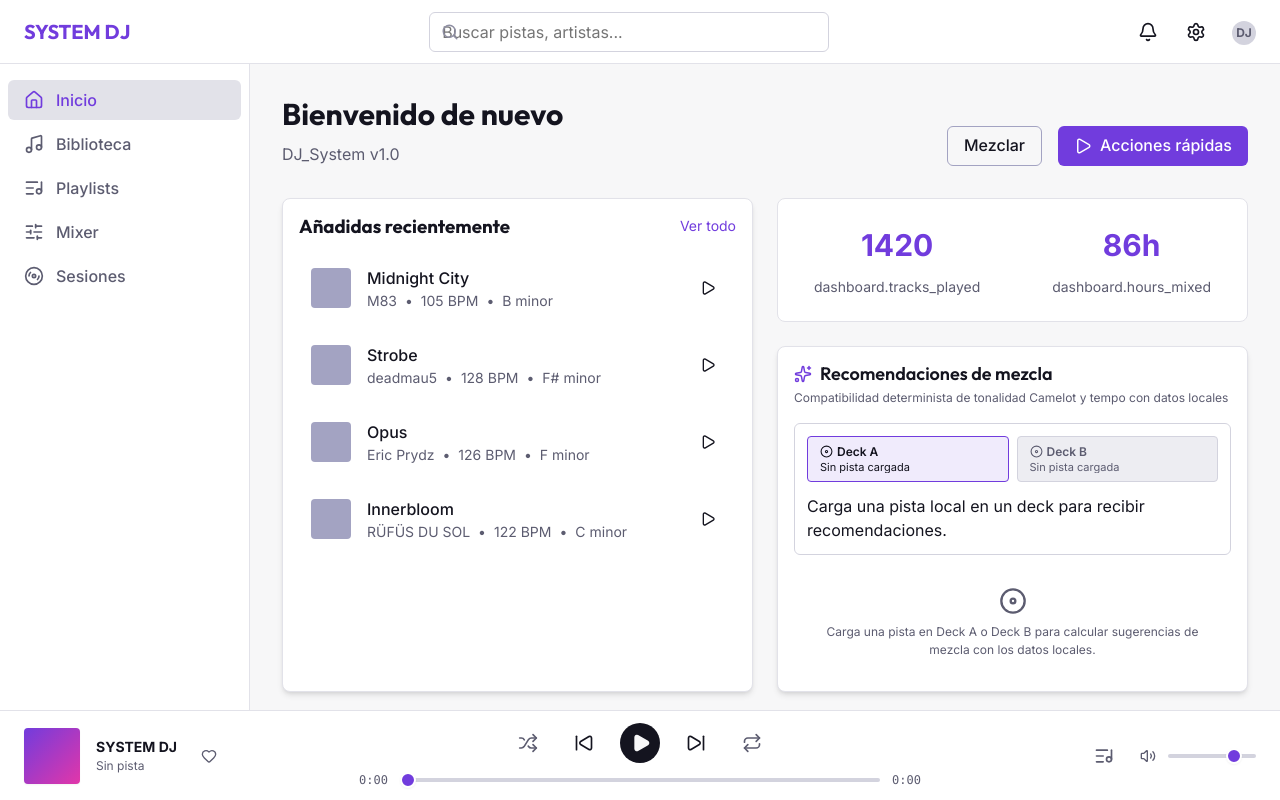
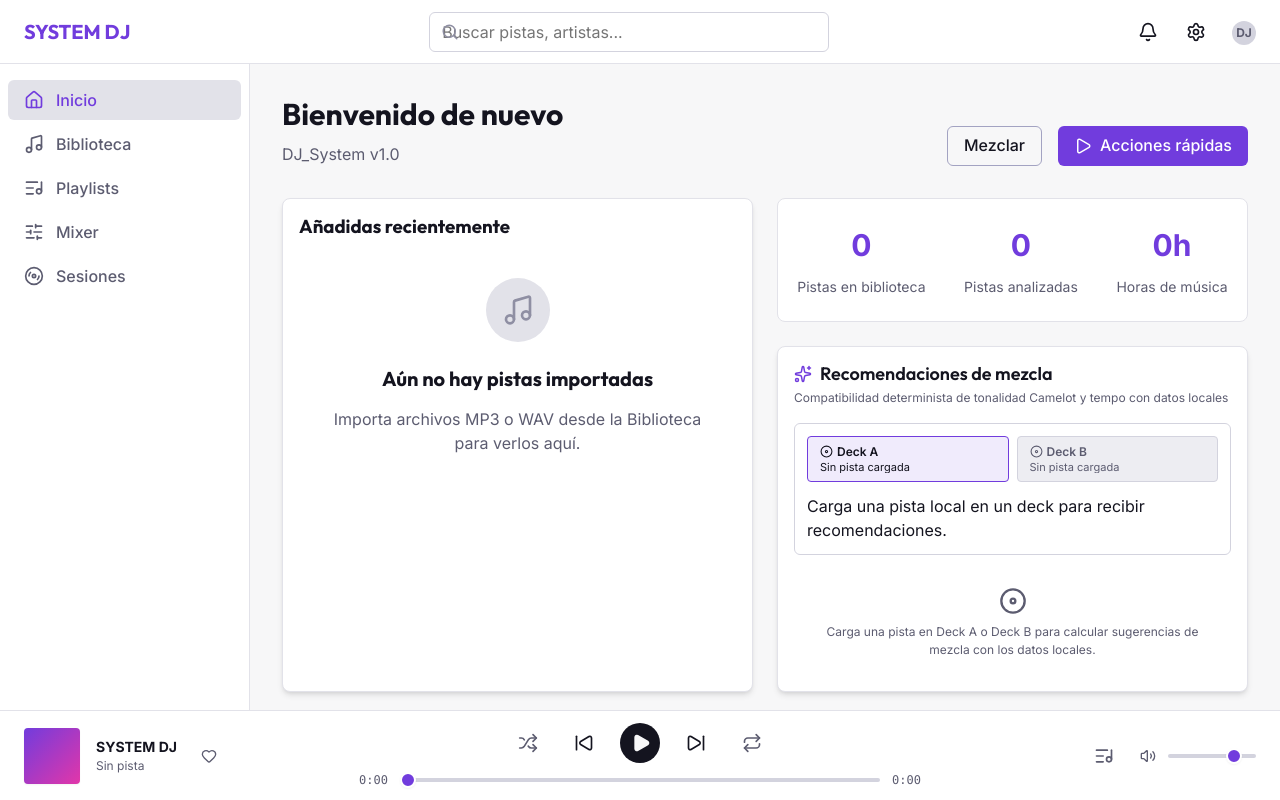
Before and after one commit to Xander-JS/dj_ai_web, a React (Vite) app: page /dashboard in a window 1280 px wide. Built offline with nearby package versions, Linux system fonts and the light colour scheme.

Commit message:
mostrar pistas recientes y estadísticas reales en el dashboard

```diff
--- a/src/pages/Dashboard.tsx
+++ b/src/pages/Dashboard.tsx
@@ -1,15 +1,50 @@
-import React from 'react';
+import React, { useEffect, useMemo, useState } from 'react';
 import { useTranslation } from 'react-i18next';
-import { Play } from 'lucide-react';
+import { Play, Music } from 'lucide-react';
 import { Card, CardBody } from '../components/ui/Card';
 import { Button } from '../components/ui/Button';
 import { IconButton } from '../components/ui/IconButton';
-import { MOCK_RECENT_TRACKS, MOCK_STATS } from '../mock/dashboard';
+import { StateView } from '../components/ui/StateView';
 import { SmartRecommendationCard } from '../components/dashboard/SmartRecommendationCard';
+import { indexedDBStorage } from '../services/storage/IndexedDBStorage';
+import { analysisSyncManager } from '../services/analysis';
+import { useDJStore } from '../store/useDJStore';
+import { computeLibraryStats, getRecentlyAddedTracks } from '../utils/libraryStats';
+import type { Track } from '../types/track';
 import './Dashboard.css';
+
+const RECENT_TRACKS_LIMIT = 4;
 
 export const Dashboard: React.FC = () => {
   const { t } = useTranslation();
+  const { loadTrackToDeckA } = useDJStore();
+  const [localTracks, setLocalTracks] = useState<Track[]>([]);
+
+  // Carga desde IndexedDB y suscripción a resultados de análisis para mantener las métricas al día
+  useEffect(() => {
+    let isMounted = true;
+    indexedDBStorage
+      .getAllTracks()
+      .then((stored) => {
+        if (isMounted) setLocalTracks(stored);
+      })
+      .catch((err) => {
+        console.error('[Dashboard] Error al cargar pistas locales:', err);
+      });
+
+    const unsubscribe = analysisSyncManager.subscribe((trackId, analysis) => {
+      if (!isMounted) return;
+      setLocalTracks((prev) => prev.map((tr) => (tr.id === trackId ? { ...tr, analysis } : tr)));
+    });
+
+    return () => {
+      isMounted = false;
+      unsubscribe();
+    };
+  }, []);
+
+  const stats = useMemo(() => computeLibraryStats(localTracks), [localTracks]);
+  const recentTracks = useMemo(() => getRecentlyAddedTracks(localTracks, RECENT_TRACKS_LIMIT), [localTracks]);
 
   return (
     <div className="dashboard-container">
@@ -34,35 +69,61 @@ export const Dashboard: React.FC = () => {
       {/* Grid Content */}
       <div className="dashboard-grid">
 
-        {/* Recent Tracks */}
+        {/* Recently added local tracks */}
         <Card elevated>
           <CardBody>
             <div className="dashboard-section-header">
               <h3 className="dashboard-section-title">{t('dashboard.recent')}</h3>
-              <span className="dashboard-view-all">
-                {t('common.view_all')}
-              </span>
             </div>
+            {recentTracks.length === 0 ? (
+              <StateView
+                status="empty"
+                icon={Music}
+                title={t('dashboard.recent_empty_title')}
+                description={t('dashboard.recent_empty_desc')}
+              />
+            ) : (
               <div className="dashboard-track-list">
-              {MOCK_RECENT_TRACKS.map(track => (
+                {recentTracks.map(track => {
+                  const isAnalyzed = track.analysis?.status === 'analyzed';
+                  return (
                     <div key={track.id} className="track-item">
                       <div className="track-info">
                         <div className="track-cover-mini"></div>
                         <div>
                           <div className="track-title">{track.title}</div>
                           <div className="track-meta">
-                        <span>{track.artist}</span>
+                            <span>{track.artist || t('dj.unknown_artist')}</span>
+                            {isAnalyzed && track.analysis.bpm ? (
+                              <>
                                 <span>•</span>
-                        <span>{track.bpm} BPM</span>
+                                <span>{Math.round(track.analysis.bpm)} BPM</span>
+                              </>
+                            ) : null}
+                            {isAnalyzed && track.analysis.key ? (
+                              <>
                                 <span>•</span>
-                        <span>{track.key}</span>
+                                <span>{track.analysis.key}</span>
+                              </>
+                            ) : null}
+                            <span>•</span>
+                            <span>{track.durationFormatted}</span>
                           </div>
                         </div>
                       </div>
-                  <IconButton icon={<Play size={16} />} size="sm" variant="ghost" />
+                      <IconButton
+                        icon={<Play size={16} />}
+                        size="sm"
+                        variant="ghost"
+                        title={t('library.load_deck_a')}
+                        aria-label={t('library.load_deck_a')}
+                        onClick={() => void loadTrackToDeckA(track)}
+                      />
                     </div>
-              ))}
+                  );
+                })}
               </div>
+            )}
           </CardBody>
         </Card>
 
@@ -72,12 +133,16 @@ export const Dashboard: React.FC = () => {
           <Card>
             <CardBody className="dashboard-stats-card">
               <div className="stat-card">
-                <span className="stat-value">{MOCK_STATS.tracksPlayed}</span>
-                <span className="stat-label">{t('dashboard.tracks_played')}</span>
+                <span className="stat-value">{stats.totalTracks}</span>
+                <span className="stat-label">{t('dashboard.library_tracks')}</span>
               </div>
               <div className="stat-card">
-                <span className="stat-value">{MOCK_STATS.hoursMixed}h</span>
-                <span className="stat-label">{t('dashboard.hours_mixed')}</span>
+                <span className="stat-value">{stats.analyzedTracks}</span>
+                <span className="stat-label">{t('dashboard.analyzed_tracks')}</span>
+              </div>
+              <div className="stat-card">
+                <span className="stat-value">{stats.totalHours}h</span>
+                <span className="stat-label">{t('dashboard.library_hours')}</span>
               </div>
             </CardBody>
           </Card>
```
Lines whose indentation alone changed are shown as unchanged.
